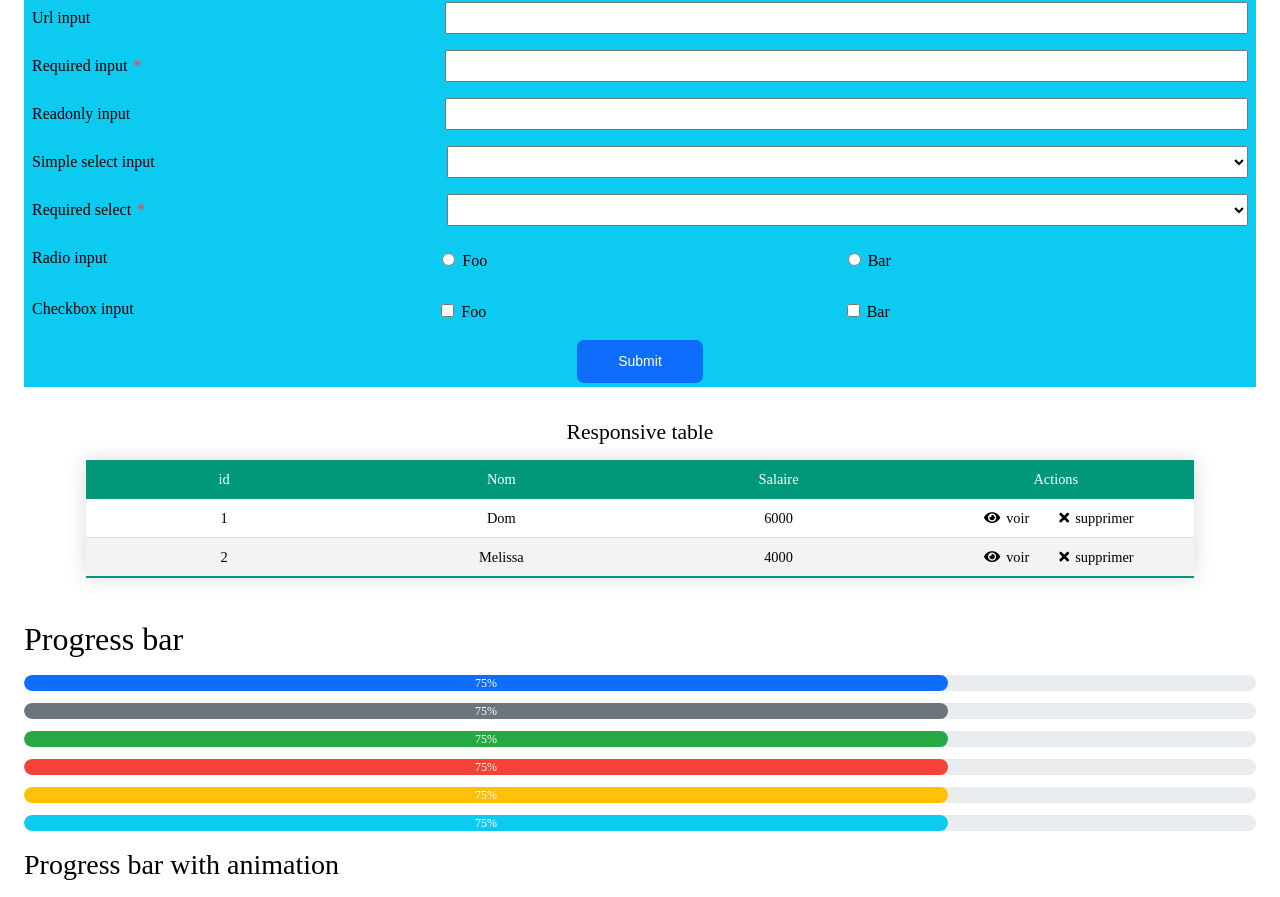
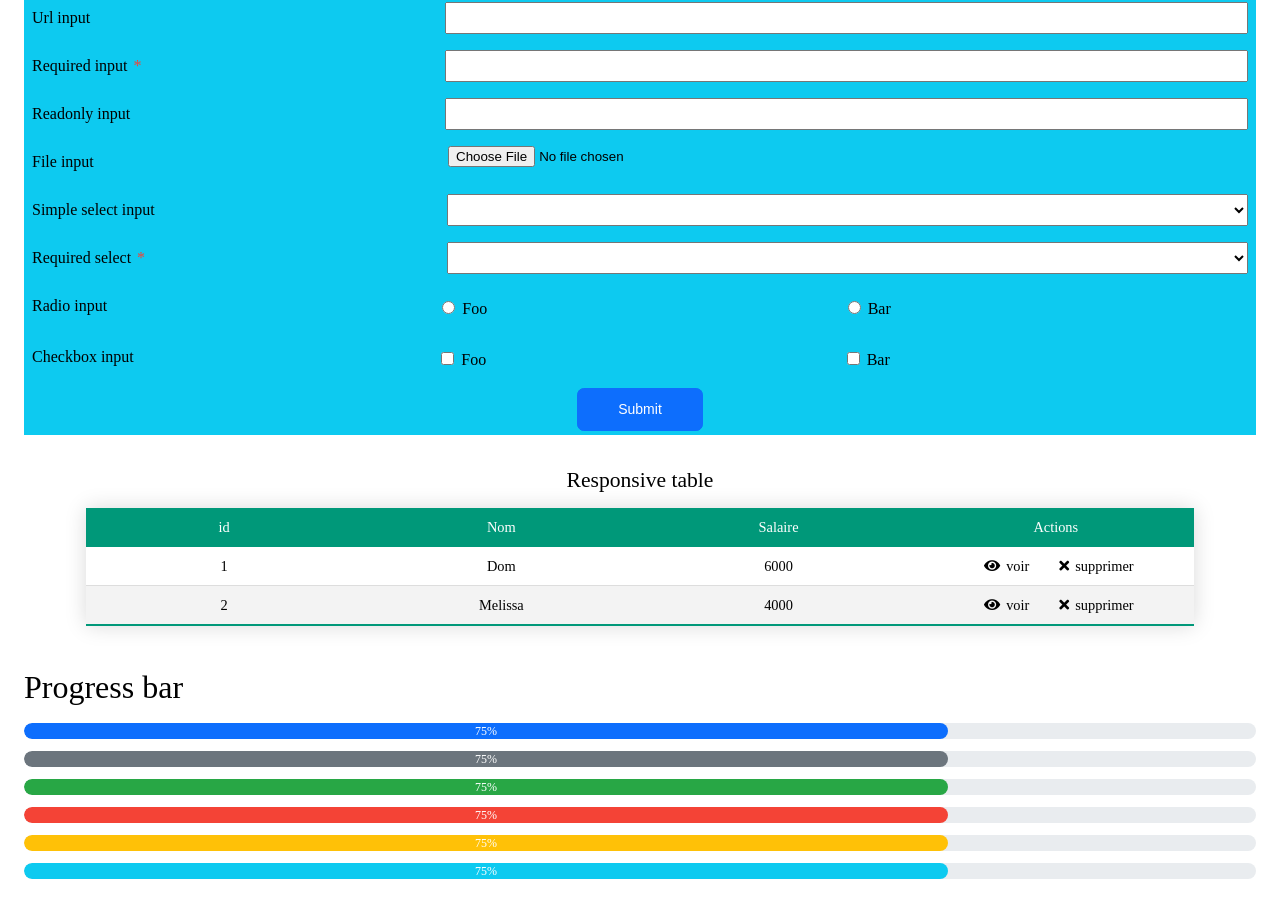
Before and after one commit to deozza/atomnuxt, a Nuxt app: page / in a window 1280 px wide. Shown: the part 1785-2682 px from the top of the page. Built offline with nearby package versions, Linux system fonts and the light colour scheme.

Commit message:
added file input

```diff
--- a/components/Atoms/Input/Input.ts
+++ b/components/Atoms/Input/Input.ts
@@ -8,8 +8,9 @@ export default class Input{
   readonly: boolean;
   value:any;
   items:Array<object>
+  accept:string
 
-  constructor(globalType:string, htmlType:string, label:string, id:string, name:string = '', required:boolean = false, readonly:boolean = false, value:any = null, items:Array<object> = []) {
+  constructor(globalType:string, htmlType:string, label:string, id:string, name:string = '', required:boolean = false, readonly:boolean = false, value:any = null, items:Array<object> = [], accept:Array<string> = []) {
     this.globalType = globalType;
     this.htmlType   = htmlType;
     this.label      = label;
@@ -19,6 +20,10 @@ export default class Input{
     this.readonly   = readonly;
     this.value      = value;
     this.items      = items;
+    this.accept = '';
+    if(accept.length > 0){
+      this.accept = accept.join(',');
+    }
 
     if(name.length > 0 && name !== label){
       this.name = name;
--- a/components/Molecules/Form/BaseForm.vue
+++ b/components/Molecules/Form/BaseForm.vue
@@ -21,6 +21,16 @@
           :min="(input.min !== undefined && input.min !== null && input.htmlType === 'number') ? input.min : null"
           :max="(input.max !== undefined && input.max !== null && input.htmlType === 'number') ? input.max : null"
           v-model="input.value"
+        >
+
+        <input
+          v-if="input.globalType === 'file'"
+          :type="input.htmlType"
+          :id="'text-'+input.id"
+          :required="input.required"
+          :readonly="input.readonly"
+          :accept="input.accept"
+          v-on:change="handleFileChange($event.target.files[0], index)"
         >
 
         <select
@@ -100,6 +110,13 @@ export default class BaseForm extends Vue implements BaseFormInterface{
     this.$emit(this.formIsSubmitted, this.form.inputs)
   }
 
+  handleFileChange(file, index){
+    let reader = new FileReader();
+    reader.onload =  evt => {
+      this.form.inputs[index].value = evt.target.result;
+    }
+  }
+
 }
 </script>
 
--- a/components/Molecules/Form/Form.ts
+++ b/components/Molecules/Form/Form.ts
@@ -9,8 +9,8 @@ export default class Form{
     this.inputs   = inputs;
   }
 
-  public setNewInput(globalType:string, htmlType:string, label:string, id:string, name:string = '', required:boolean = false, readonly:boolean = false, value:any = null, items:Array<object> = []){
-    let input = new Input(globalType, htmlType, label, id, name, required, readonly, value, items);
+  public setNewInput(globalType:string, htmlType:string, label:string, id:string, name:string = '', required:boolean = false, readonly:boolean = false, value:any = null, items:Array<object> = [], accept:Array<string> = []){
+    let input = new Input(globalType, htmlType, label, id, name, required, readonly, value, items, accept);
     this.inputs.push(input);
   }
 }
--- a/pages/index.vue
+++ b/pages/index.vue
@@ -134,7 +134,7 @@ export default class IndexPage extends Vue {
     form.setNewInput('text', 'url', 'Url input', 'url');
     form.setNewInput('text', 'text', 'Required input', 'required', '', true);
     form.setNewInput('text', 'text', 'Readonly input', 'readonly', '', false, true);
-
+    form.setNewInput('file', 'file', 'File input', 'file', '', false, true, null, null, ['application/pdf']);
     const itemsForSelectInput: Array<object> = [
       {name:'Foo',value:1},
       {name:'Bar',value:2},
```
